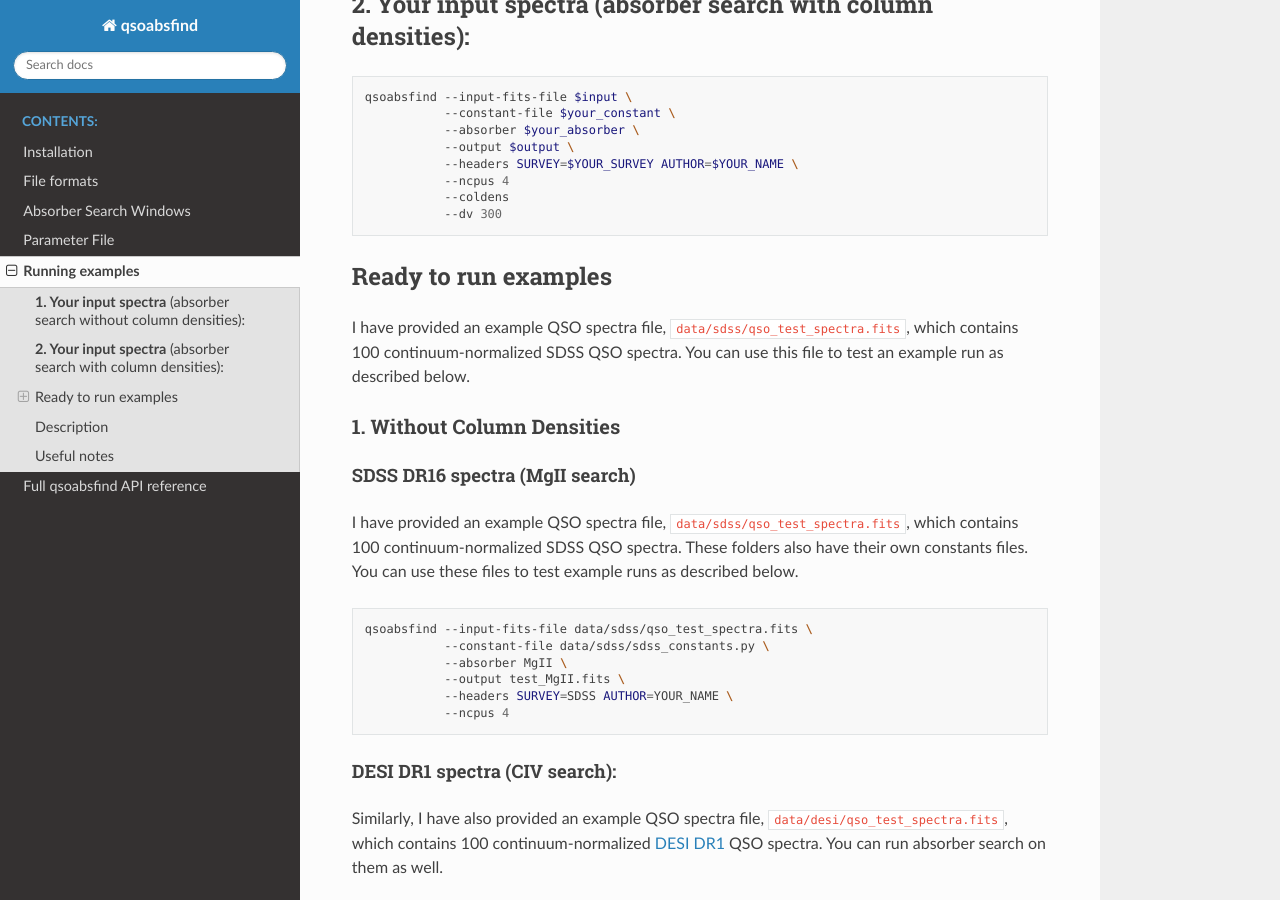
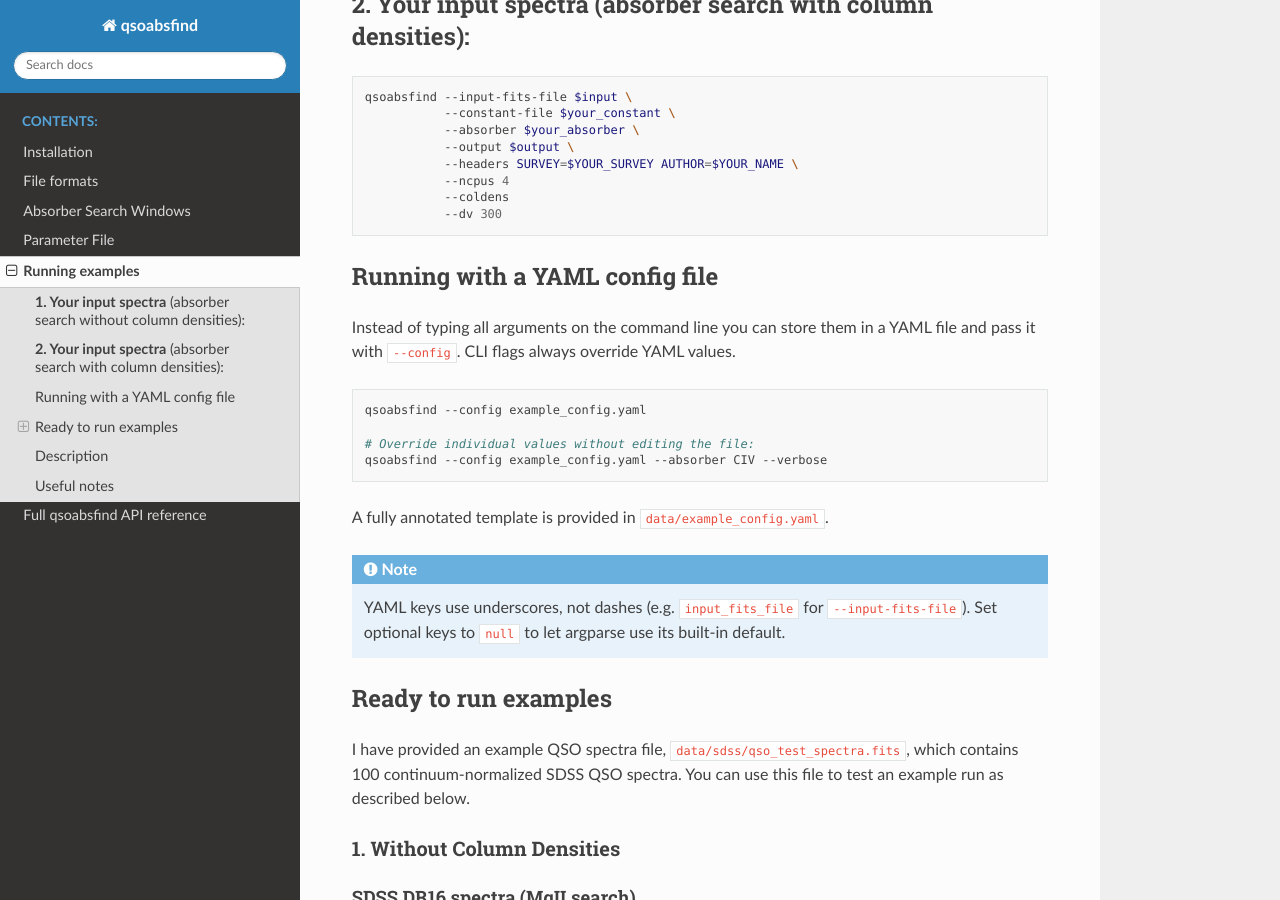
Before and after one commit to abhi0395/qsoabsfind, a Sphinx documentation site: the page built from docs/examplerun.rst, in a window 1280 px wide and 900 px high, scrolled down 459 px. Built offline with Sphinx 7.4.7 and the Read the Docs theme 3.1.0, drawn with Linux system fonts in a browser that asks for light colours.

```diff
--- a/docs/examplerun.rst
+++ b/docs/examplerun.rst
@@ -28,6 +28,28 @@ Before running, please read :doc:`File formats <fileformat>`.
                --ncpus 4
                --coldens
                --dv 300
+
+
+Running with a YAML config file
+-------------------------------
+
+Instead of typing all arguments on the command line you can store them in a
+YAML file and pass it with ``--config``. CLI flags always override YAML values.
+
+.. code-block:: bash
+
+    qsoabsfind --config example_config.yaml
+
+    # Override individual values without editing the file:
+    qsoabsfind --config example_config.yaml --absorber CIV --verbose
+
+A fully annotated template is provided in ``data/example_config.yaml``.
+
+.. note::
+
+    YAML keys use underscores, not dashes (e.g. ``input_fits_file`` for
+    ``--input-fits-file``). Set optional keys to ``null`` to let argparse
+    use its built-in default.
 
 
 Ready to run examples
```
Also changed, not shown: README.md (+32 -34 lines), docs/index.rst (+31 -30 lines), 2 other files.
